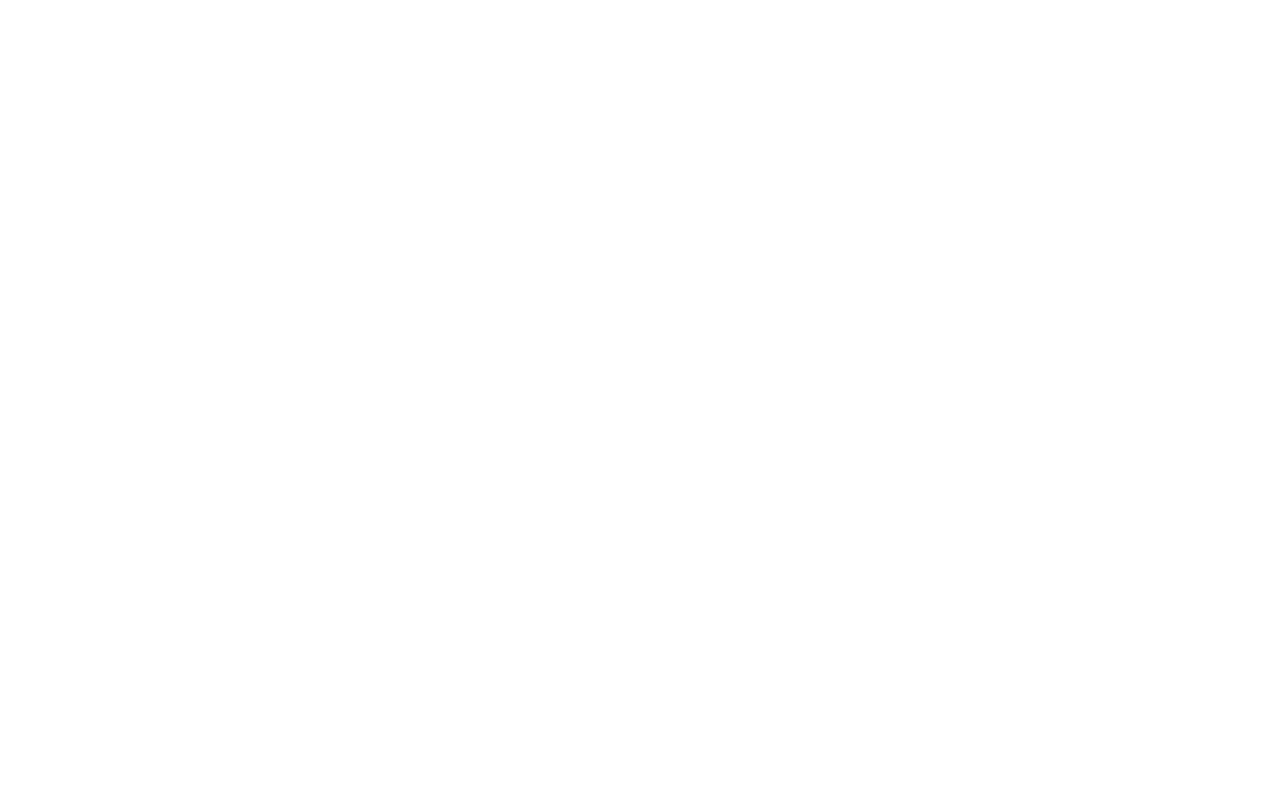
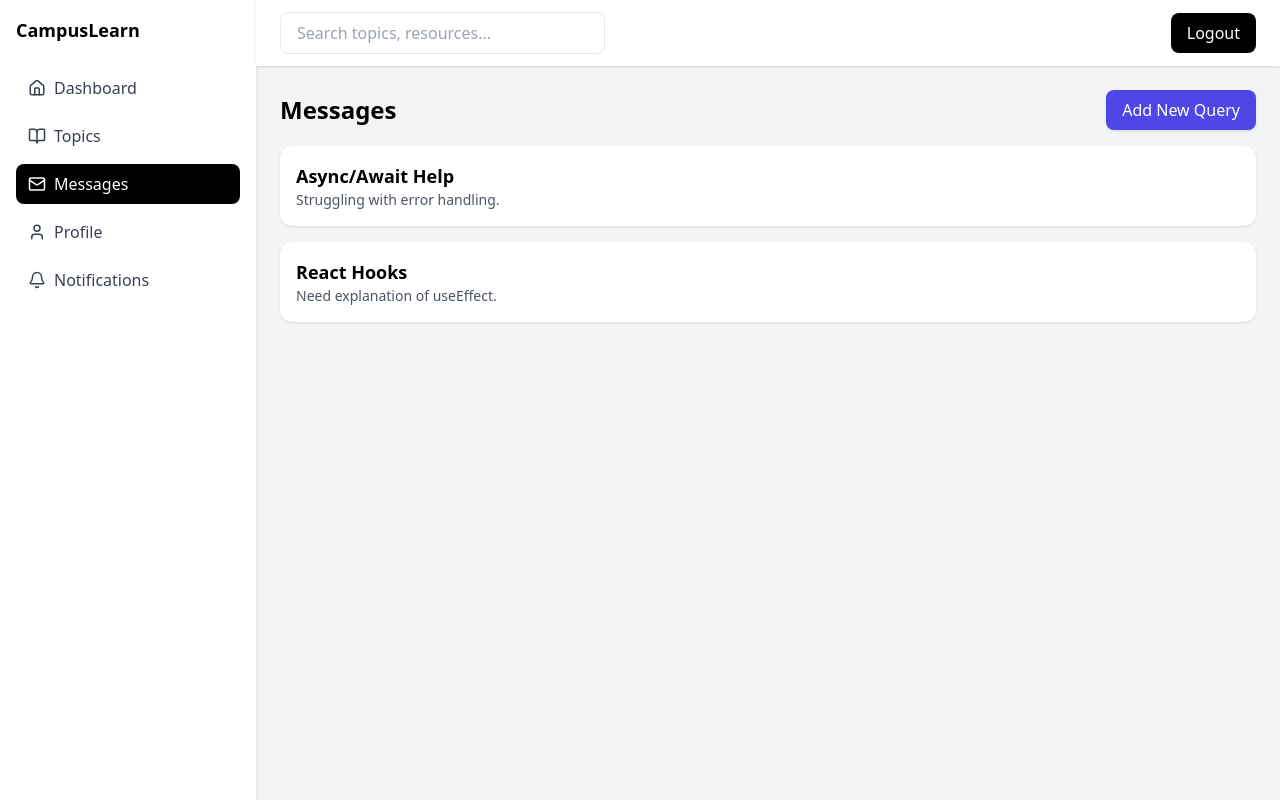
Before and after one commit to Monwabisi00/CampusLearn, a React (Create React App) app in the folder frontend/: page /Messages in a window 1280 px wide. Before the commit this address had no page. Built offline with nearby package versions, Linux system fonts and the light colour scheme.

Commit message:
Added messages page, add query buttons, page navigation through sidebar

```diff
--- a/frontend/src/App.js
+++ b/frontend/src/App.js
@@ -5,6 +5,7 @@
 import Login from "./pages/auth/Login";
 import Signup from "./pages/auth/Signup";
 import TopicDetails from "./pages/dashboard/Topics";
+import Messages from "./pages/dashboard/Messages";
 
 function App() {
   return (
@@ -15,6 +16,7 @@
         <Route path="signup" element={<Signup />} />
         <Route path="login" element={<Login />} />
         <Route path="Topics" element={<TopicDetails />} />
+        <Route path="Messages" element={<Messages />} />
       </Routes>
     </div>
   );
--- /dev/null
+++ b/frontend/src/pages/dashboard/Messages.jsx
@@ -0,0 +1,84 @@
+// src/pages/Messages.jsx
+import React, { useState } from "react";
+import Sidebar from "./components/Sidebar";
+import Navbar from "./components/Navbar";
+import QueryModal from "./components/AddQuery";
+
+export default function Messages() {
+  const [queries, setQueries] = useState([
+    { id: 1, title: "Async/Await Help", description: "Struggling with error handling." },
+    { id: 2, title: "React Hooks", description: "Need explanation of useEffect." },
+  ]);
+
+  const [expandedQueryId, setExpandedQueryId] = useState(null);
+  const [isModalOpen, setIsModalOpen] = useState(false);
+
+  const addQuery = (newQuery) => {
+    setQueries([...queries, { id: queries.length + 1, ...newQuery }]);
+  };
+
+  const toggleExpand = (id) => {
+    setExpandedQueryId(expandedQueryId === id ? null : id);
+  };
+
+  return (
+    <div className="flex h-screen bg-gray-100">
+      <Sidebar />
+
+      <div className="flex-1 flex flex-col">
+        <Navbar />
+
+        <main className="flex-1 p-6 overflow-y-auto">
+          <div className="flex justify-between items-center mb-4">
+            <h1 className="text-2xl font-bold">Messages</h1>
+            <button
+              onClick={() => setIsModalOpen(true)}
+              className="px-4 py-2 bg-indigo-600 text-white rounded-lg shadow hover:bg-indigo-700"
+            >
+              Add New Query
+            </button>
+          </div>
+
+          {/* Query List */}
+          <div className="space-y-4">
+            {queries.map((query) => {
+              const isExpanded = expandedQueryId === query.id;
+
+              return (
+                <div
+                  key={query.id}
+                  className="p-4 bg-white rounded-xl shadow hover:shadow-md cursor-pointer transition-all"
+                  onClick={() => toggleExpand(query.id)}
+                >
+                  <h3 className="text-lg font-semibold">{query.title}</h3>
+                  <p className="text-sm text-gray-600">{query.description}</p>
+
+                  {isExpanded && (
+                    <div className="mt-4 border-t pt-4">
+                      <h4 className="font-semibold mb-2">Responses</h4>
+                      <div className="space-y-2">
+                        {/* Example responses for now */}
+                        <p className="text-gray-700">No responses yet...</p>
+                      </div>
+
+                      <button className="mt-4 px-4 py-2 bg-green-600 text-white rounded-lg hover:bg-green-700">
+                        Add Response
+                      </button>
+                    </div>
+                  )}
+                </div>
+              );
+            })}
+          </div>
+        </main>
+      </div>
+
+      {/* Modal */}
+      <QueryModal
+        isOpen={isModalOpen}
+        onClose={() => setIsModalOpen(false)}
+        onSubmit={addQuery}
+      />
+    </div>
+  );
+}
--- /dev/null
+++ b/frontend/src/pages/dashboard/components/AddQuery.jsx
@@ -0,0 +1,77 @@
+// src/components/QueryModal.jsx
+import React from "react";
+
+export default function QueryModal({ isOpen, onClose, onSubmit }) {
+  if (!isOpen) return null;
+
+  const handleSubmit = (e) => {
+    e.preventDefault();
+    const formData = new FormData(e.target);
+    const newQuery = {
+      title: formData.get("title"),
+      description: formData.get("description"),
+    };
+    onSubmit(newQuery);
+    onClose();
+  };
+
+  return (
+    <div className="fixed inset-0 flex items-center justify-center bg-black bg-opacity-50 z-50">
+      <div className="bg-white rounded-2xl shadow-lg w-full max-w-md p-6">
+        <div className="flex justify-between items-center mb-4">
+          <h2 className="text-xl font-semibold">Add New Query</h2>
+          <button
+            onClick={onClose}
+            className="text-gray-500 hover:text-gray-800"
+          >
+            ✕
+          </button>
+        </div>
+
+        <form onSubmit={handleSubmit} className="space-y-4">
+          <div>
+            <label className="block text-sm font-medium text-gray-700">
+              Title
+            </label>
+            <input
+              type="text"
+              name="title"
+              required
+              className="mt-1 w-full border rounded-lg px-3 py-2 text-sm focus:ring focus:ring-indigo-300"
+              placeholder="Enter query title"
+            />
+          </div>
+
+          <div>
+            <label className="block text-sm font-medium text-gray-700">
+              Description
+            </label>
+            <textarea
+              name="description"
+              rows="3"
+              required
+              className="mt-1 w-full border rounded-lg px-3 py-2 text-sm focus:ring focus:ring-indigo-300"
+              placeholder="Enter query details"
+            />
+          </div>
+
+          <div className="flex justify-end space-x-2">
+            <button
+              type="button"
+              onClick={onClose}
+              className="px-4 py-2 rounded-lg bg-gray-200 text-gray-700 hover:bg-gray-300"
+            >
+              Cancel
+            </button>
+            <button
+              type="submit"
+              className="px-4 py-2 rounded-lg bg-indigo-600 text-white hover:bg-indigo-700"
+            >
+              Submit Query
+            </button>
+          </div>
+        </form>
+      </div>
+    </div>
+  );
+}
--- a/frontend/src/pages/dashboard/components/Dashboard.jsx
+++ b/frontend/src/pages/dashboard/components/Dashboard.jsx
@@ -1,6 +1,7 @@
-import React from "react";
+import React, { useState } from "react";
 import TopicCard from "./TopicCard";
 import NotificationItem from "./NotificationItem";
+import QueryModal from "./AddQuery";
 
 const topics = [
   { title: "Data Structures & Algorithms", activity: "3 new queries" },
@@ -18,6 +19,13 @@
 ];
 
 export default function Dashboard() {
+  const [isModalOpen, setIsModalOpen] = useState(false);
+  const [queries, setQueries] = useState([]);
+
+  const addQuery = (newQuery) => {
+    setQueries([...queries, { id: queries.length + 1, ...newQuery }]);
+  };
+
   return (
     <div>
       <h2 className="text-2xl font-semibold mb-4">Student Dashboard</h2>
@@ -26,7 +34,10 @@
         <button className="bg-black text-white px-4 py-2 rounded-lg hover:bg-gray-800">
           + Create New Topic
         </button>
-        <button className="border px-4 py-2 rounded-lg hover:bg-gray-100">
+        <button
+          onClick={() => setIsModalOpen(true)}
+          className="border px-4 py-2 rounded-lg hover:bg-gray-100"
+        >
           Send Message
         </button>
       </div>
@@ -46,6 +57,13 @@
           <NotificationItem key={idx} text={n.text} time={n.time} />
         ))}
       </div>
+
+      {/* Modal */}
+      <QueryModal
+        isOpen={isModalOpen}
+        onClose={() => setIsModalOpen(false)}
+        onSubmit={addQuery}
+      />
     </div>
   );
 }
--- a/frontend/src/pages/dashboard/components/Sidebar.jsx
+++ b/frontend/src/pages/dashboard/components/Sidebar.jsx
@@ -1,12 +1,13 @@
 import React from "react";
+import { NavLink } from "react-router-dom";
 import { Home, BookOpen, Mail, User, Bell } from "lucide-react";
 
 const menuItems = [
-  { icon: <Home size={18} />, label: "Dashboard" },
-  { icon: <BookOpen size={18} />, label: "Topics" },
-  { icon: <Mail size={18} />, label: "Messages" },
-  { icon: <User size={18} />, label: "Profile" },
-  { icon: <Bell size={18} />, label: "Notifications" },
+  { icon: <Home size={18} />, label: "Dashboard", path: "/home" },
+  { icon: <BookOpen size={18} />, label: "Topics", path: "/topics" },
+  { icon: <Mail size={18} />, label: "Messages", path: "/messages" },
+  { icon: <User size={18} />, label: "Profile", path: "/profile" },
+  { icon: <Bell size={18} />, label: "Notifications", path: "/notifications" },
 ];
 
 export default function Sidebar() {
@@ -15,13 +16,21 @@
       <h1 className="text-lg font-bold mb-6">CampusLearn</h1>
       <nav className="space-y-2">
         {menuItems.map((item, idx) => (
-          <button
+          <NavLink
             key={idx}
-            className="flex items-center space-x-2 px-3 py-2 rounded-lg hover:bg-gray-100 w-full text-left"
+            to={item.path}
+            end
+            className={({ isActive }) =>
+              `flex items-center space-x-2 px-3 py-2 rounded-lg w-full text-left transition-colors ${
+                isActive
+                  ? "bg-black text-white"
+                  : "text-gray-700 hover:bg-gray-100"
+              }`
+            }
           >
             {item.icon}
             <span>{item.label}</span>
-          </button>
+          </NavLink>
         ))}
       </nav>
     </aside>
```
Also changed, not shown: 1 other file (tests, documents, lock files or other folders).
